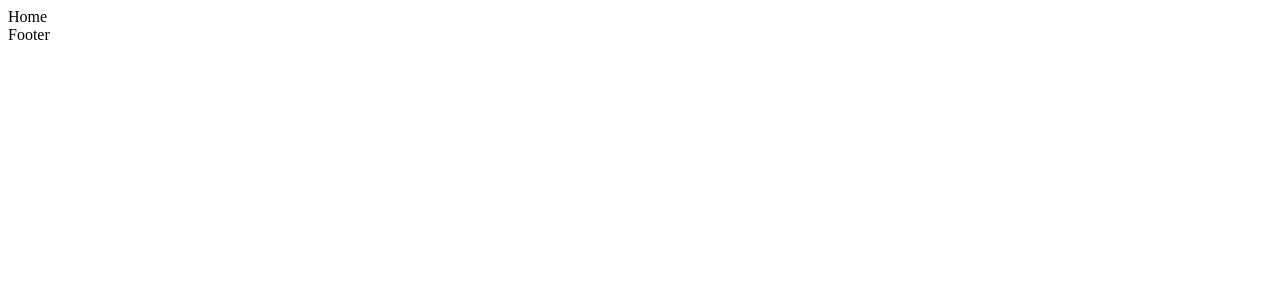
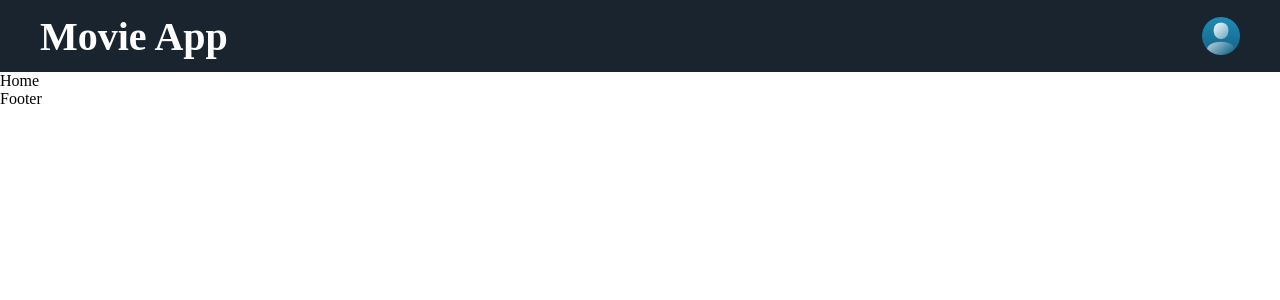
Before and after one commit to Ujjal-ENG/Redux_Movie_App, a React (Create React App) app: page / in a window 1280 px wide. Shown: the top 300 px of the page. Built offline with nearby package versions, Linux system fonts and the light colour scheme.

Commit message:
now adding the scss file

```diff
--- a/src/App.scss
+++ b/src/App.scss
@@ -0,0 +1,5 @@
+* {
+  margin: 0%;
+  padding: 0%;
+  box-sizing: border-box;
+}
--- a/src/common/color.scss
+++ b/src/common/color.scss
@@ -1,4 +1,4 @@
 $primary-color: #0f171e;
 $secondary-color: #1a242f;
-$font-family: #ffffff;
+$font-primary: #ffffff;
 $font-secondary: #79b8f3;
--- a/src/components/Header/Header.jsx
+++ b/src/components/Header/Header.jsx
@@ -1,11 +1,20 @@
-import React from 'react'
+import React from "react";
+import { Link } from "react-router-dom";
+import img from "../../images/user.png";
+
+import './Header.scss'
 
 const Header = () => {
   return (
-    <div >
+    <div className="header">
+      <Link to="/">
+        <div className="logo">Movie App</div>
+      </Link>
+      <div className="user-image">
+        <img src={img} alt="user" />
+      </div>
+    </div>
+  );
+};
 
-    </div>
-  )
-}
-
-export default Header
+export default Header;
--- a/src/components/Header/Header.scss
+++ b/src/components/Header/Header.scss
@@ -0,0 +1,24 @@
+@import "../../common/color.scss";
+
+.header {
+  background-color: $secondary-color;
+  height: 72px;
+  padding: 0px 40px;
+  display: flex;
+  align-items: center;
+  justify-content: space-between;
+}
+.logo {
+  color: $font-primary;
+  font-size: 40px;
+  font-weight: 600;
+}
+a {
+  text-decoration: none;
+}
+
+.user-image,
+.user-image img {
+  width: 38px;
+  height: 38px;
+}
```
Also changed, not shown: src/images/user.png (added).
